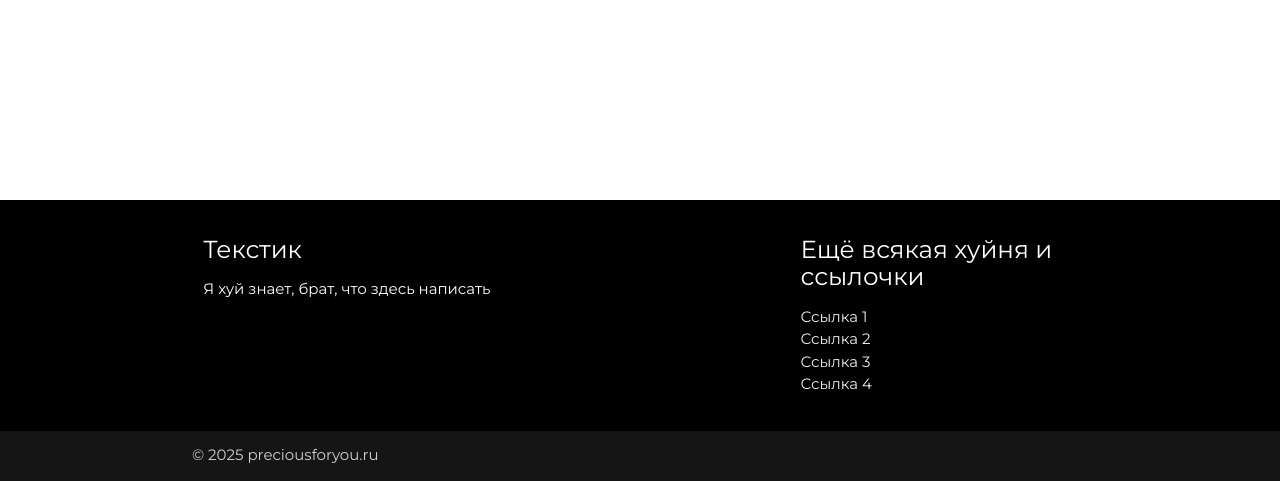
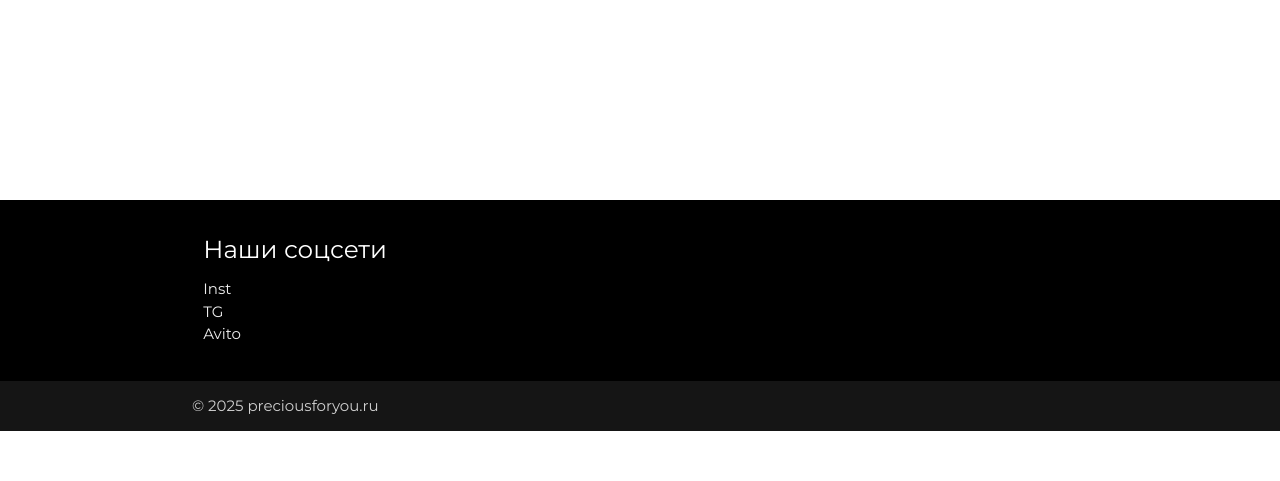
Before and after one commit to V1rucov/precious, a Flask app: page /product/1 in a window 1280 px wide. Shown: the part 642-1123 px from the top of the page. After the commit the page ends 1073 px from the top, so only its background shows below. Run offline with Flask 3, Linux system fonts and the light colour scheme; some libraries are stand-ins or nearby versions.

Commit message:
not final...

```diff
--- a/templates/product.html
+++ b/templates/product.html
@@ -77,17 +77,15 @@
         <div class="container">
           <div class="row">
             <div class="col l6 s12 m6 l4">
-                    <h5 class="white-text">Текстик</h5>
-                    <p class="white-text text-lighten-4">Я хуй знает, брат, что здесь написать</p>
+                <h5 class="white-text">Наши соцсети</h5>
+                <ul>
+                  <li><a class="grey-text text-lighten-3" href="https://www.instagram.com/precious.foryou?igsh=MXEzcm1reGg3ZGNiMA%3D%3D&utm_source=qr">Inst</a></li>
+                  <li><a class="grey-text text-lighten-3" href="https://t.me/PRECIOUSclothes">TG</a></li>
+                  <li><a class="grey-text text-lighten-3" href="https://www.avito.ru/brands/12603b4849e5e73048da21e57220d404">Avito</a></li>
+                </ul>
             </div>
             <div class="col l4 offset-l2 s12 m6 l4">
-                    <h5 class="white-text">Ещё всякая хуйня и ссылочки</h5>
-                    <ul>
-                        <li><a class="grey-text text-lighten-3" href="#!">Ссылка 1</a></li>
-                        <li><a class="grey-text text-lighten-3" href="#!">Ссылка 2</a></li>
-                        <li><a class="grey-text text-lighten-3" href="#!">Ссылка 3</a></li>
-                        <li><a class="grey-text text-lighten-3" href="#!">Ссылка 4</a></li>
-                    </ul>
+
             </div>
           </div>
         </div>
```
Lines whose indentation alone changed are shown as unchanged.
